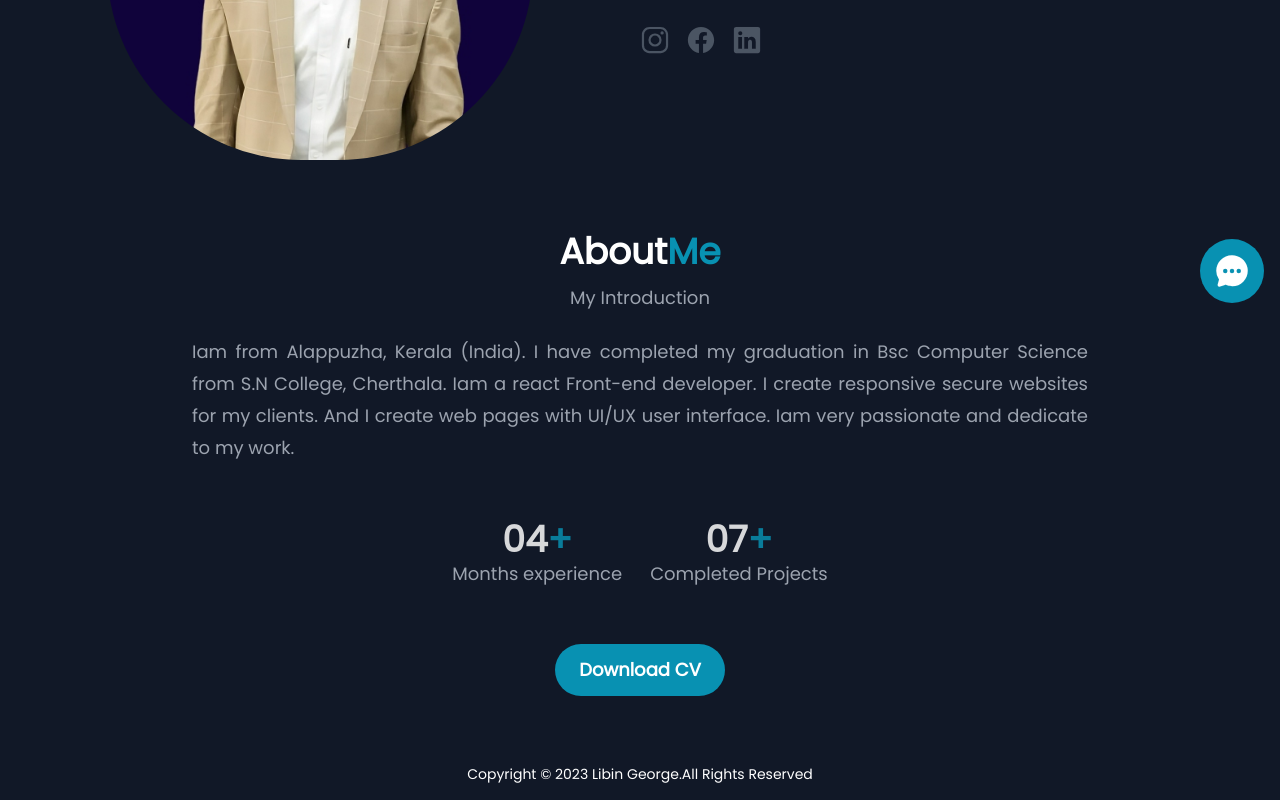
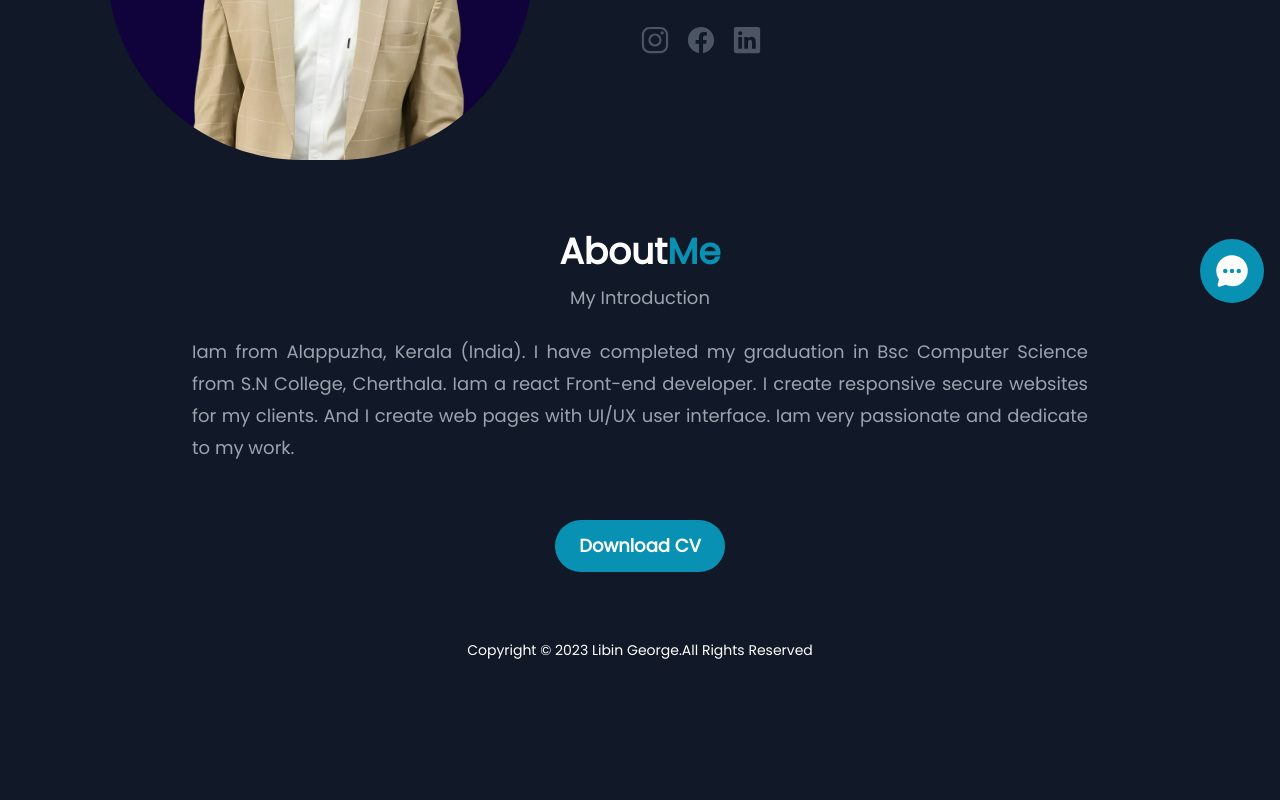
Before and after one commit to Libing1999/React-portfolio, a React (Create React App) app: page /about in a window 1280 px wide. Shown: the part 469-1269 px from the top of the page. After the commit the page ends 1145 px from the top, so only its background shows below. Built offline with nearby package versions, Linux system fonts and the light colour scheme.

Commit message:
change/about/page

```diff
--- a/src/pages/about/About.jsx
+++ b/src/pages/about/About.jsx
@@ -1,9 +1,9 @@
 import React from "react";
 const About = () => {
-  const info = [
-    { text: "Months experience", count: "04" },
-    { text: "Completed Projects", count: "07" },
-  ];
+  // const info = [
+  //   { text: "Months experience", count: "04" },
+  //   { text: "Completed Projects", count: "07" },
+  // ];
   return (
     <section className="py-10 text-white">
       <div className="text-center mt-8">
@@ -21,7 +21,7 @@ const About = () => {
                 websites for my clients. And I create web pages with UI/UX user
                 interface. Iam very passionate and dedicate to my work.
               </p>
-              <div className="flex mt-14 md:justify-center items-center gap-7">
+              {/* <div className="flex mt-14 md:justify-center items-center gap-7">
                 {info.map((content) => (
                   <div key={content.text}>
                     <h3 className="md:text-4xl text-2xl font-semibold text-white animate-pulse">
@@ -31,7 +31,7 @@ const About = () => {
                     <span>{content.text}</span>
                   </div>
                 ))}
-              </div>
+              </div> */}
               <div className="flex justify-center">
               <a href="/assets/pdf/cv.pdf" download="cv.pdf">
                 <button className="bg-cyan-600 font-semibold text-white md:mx-0 mx-auto rounded-full py-3 px-6 flex  items-center gap-2 mt-14">
```
